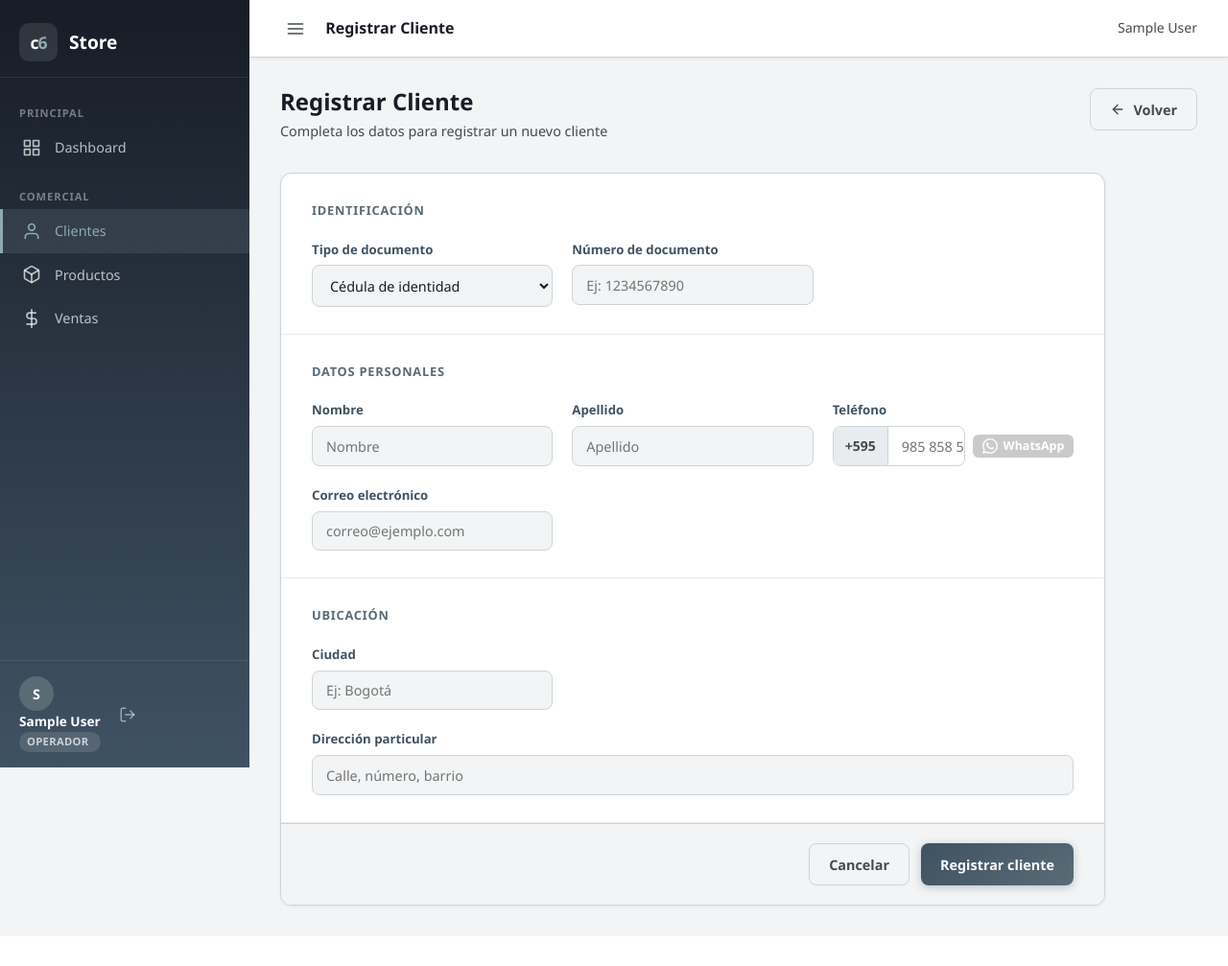
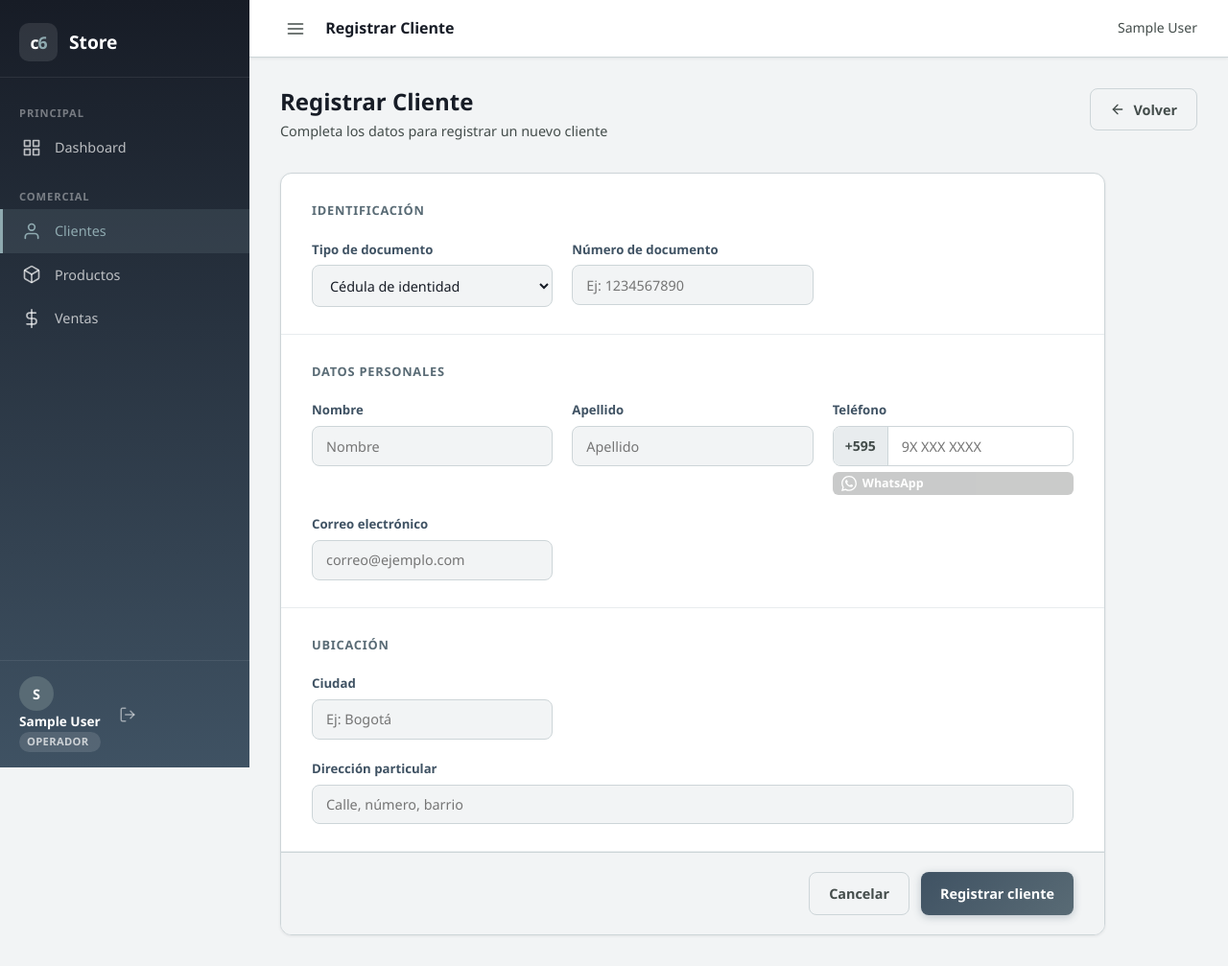
Before and after one commit to fduarte88/c6_addons, a Django app: page /clientes/nuevo/ in a window 1280 px wide. Shown: the whole page at 96% size. Before the commit the page ends 976 px from the top, so only its background shows below. Run offline with Django 5.2, Linux system fonts and the light colour scheme; the visitor is signed in with stand-in values (Sample User, id 1).

Commit message:
Customers: botón WhatsApp debajo del campo teléfono, placeholder ajustado
Co-Authored-By: Claude Sonnet 4.6 <noreply@anthropic.com>

```diff
--- a/customers/forms.py
+++ b/customers/forms.py
@@ -28,7 +28,7 @@ class CustomerForm(forms.ModelForm):
             'doc_number': forms.TextInput(attrs={'placeholder': 'Ej: 1234567890'}),
             'first_name': forms.TextInput(attrs={'placeholder': 'Nombre'}),
             'last_name':  forms.TextInput(attrs={'placeholder': 'Apellido'}),
-            'phone':      forms.TextInput(attrs={'placeholder': '985 858 585', 'class': 'phone-local', 'id': 'id_phone'}),
+            'phone':      forms.TextInput(attrs={'placeholder': '9X XXX XXXX', 'class': 'phone-local', 'id': 'id_phone'}),
             'email':      forms.EmailInput(attrs={'placeholder': 'correo@ejemplo.com'}),
             'city':       forms.TextInput(attrs={'placeholder': 'Ej: Bogotá'}),
             'address':    forms.TextInput(attrs={'placeholder': 'Calle, número, barrio'}),
--- a/static/css/main.css
+++ b/static/css/main.css
@@ -628,8 +628,8 @@ body {
 /* Phone input group */
 .phone-field-wrapper {
     display: flex;
-    align-items: center;
-    gap: .5rem;
+    flex-direction: column;
+    gap: .4rem;
 }
 .phone-input-group {
     display: flex;
```
